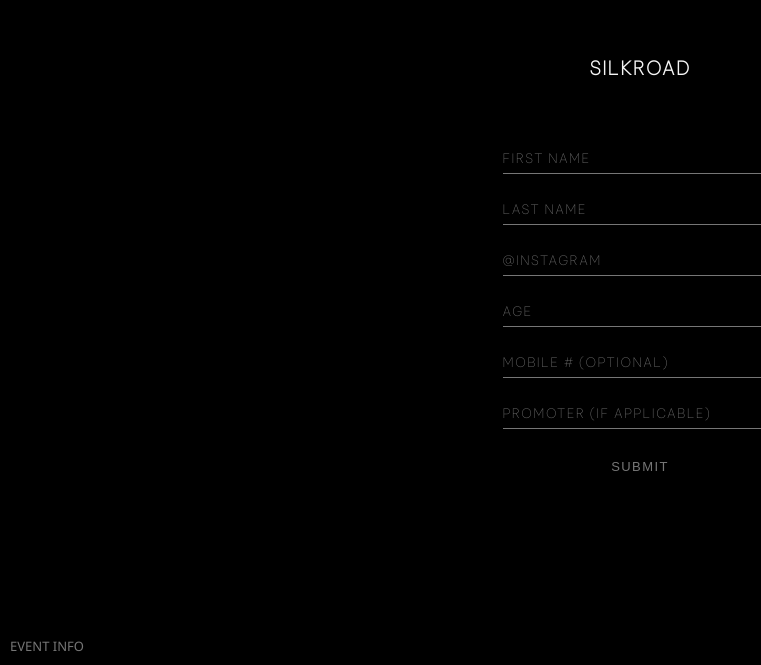
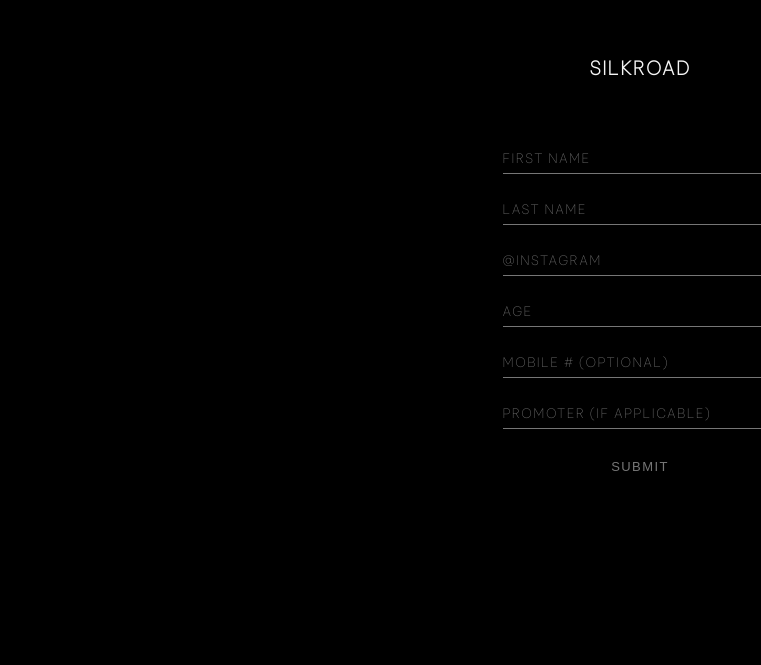
Before and after one commit to c2kle/industry-standard, a React (Create React App) app in the folder client/: page / in a window 1280 px wide. Shown: the part 135-800 px from the top of the page, without its empty margins (0-761 px from the left). Built offline with nearby package versions, Linux system fonts and the light colour scheme.

Commit message:
no footer

```diff
--- a/client/src/componentsStyle/footerLink.css
+++ b/client/src/componentsStyle/footerLink.css
@@ -2,7 +2,9 @@ span, a {
     color: rgb(118,118,118);
     font-size: small;
     margin: 10px;
-    font-family: 'Segoe UI', sans-serif;
+    letter-spacing: 1.4px;
+    font-family: 'Arial', sans-serif;
+    /* font-family: 'Segoe UI', sans-serif; */
     text-decoration: none;
 }
 
--- a/client/src/pages/Landing.js
+++ b/client/src/pages/Landing.js
@@ -49,7 +49,7 @@ export default function Landing() {
         {page}
       </div>
       <footer>
-        {footer}
+        {/* {footer} */}
       </footer>
     </div>
   )
```
Also changed, not shown: 11 other files (tests, documents, lock files or other folders).
